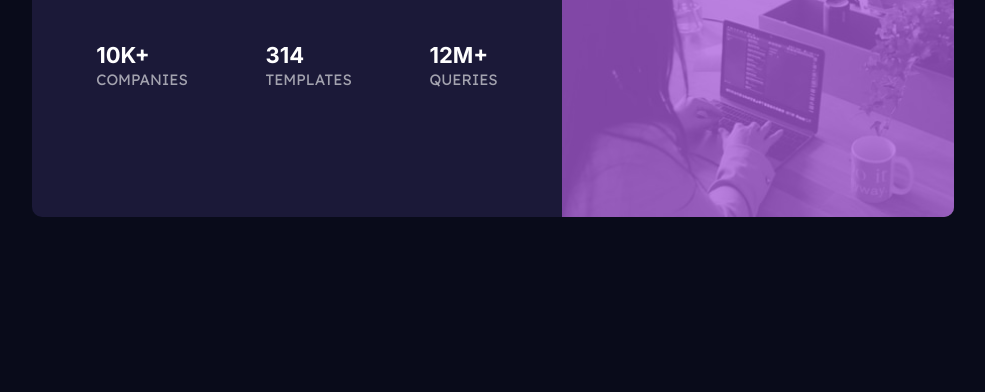
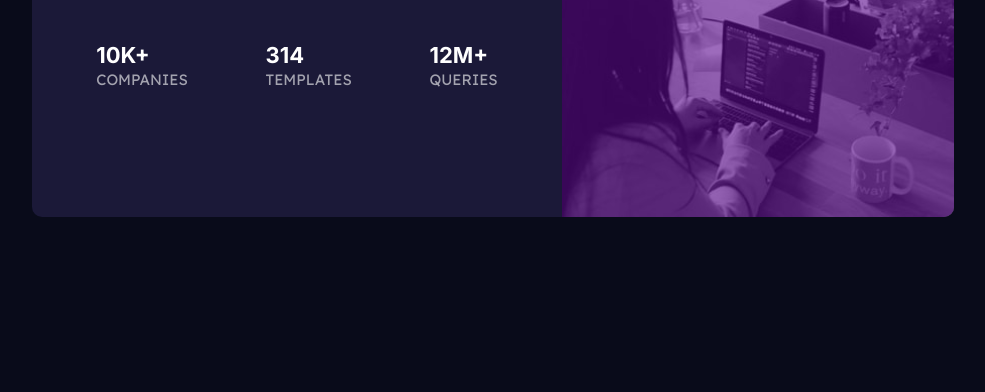
Before and after one commit to RageHardrack/retos-frontend-mentor, a plain HTML site: page stats-preview-card-component-main/index.html in a window 1280 px wide. Shown: the part 408-800 px from the top of the page, without its empty margins (147-1132 px from the left). Drawn offline with Linux system fonts and the light colour scheme.

Commit message:
Corrigiendo violet overlay hsla

```diff
--- a/stats-preview-card-component-main/css/styles.scss
+++ b/stats-preview-card-component-main/css/styles.scss
@@ -8,7 +8,7 @@
 $dark-blue: hsl(233, 47%, 7%);
 $saturate-blue: hsl(244, 38%, 16%);
 $soft-violet: hsl(277, 64%, 61%);
-$soft-violet-overlay: hsla(277, 64%, 61%, 0.75);
+$soft-violet-overlay: hsla(277, 88%, 30%, 0.6);
 
 $transparent-1: hsla(0, 0%, 100%, 0.75);
 $transparent-2: hsla(0, 0%, 100%, 0.6);
```
Also changed, not shown: stats-preview-card-component-main/css/styles.css, 1 other file.
